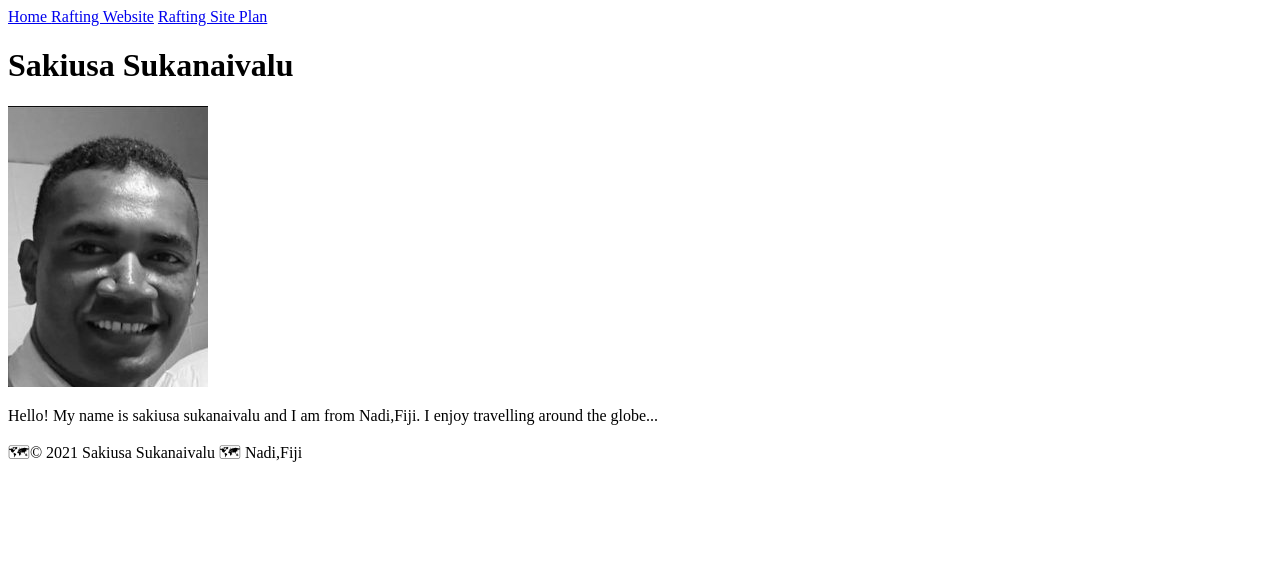
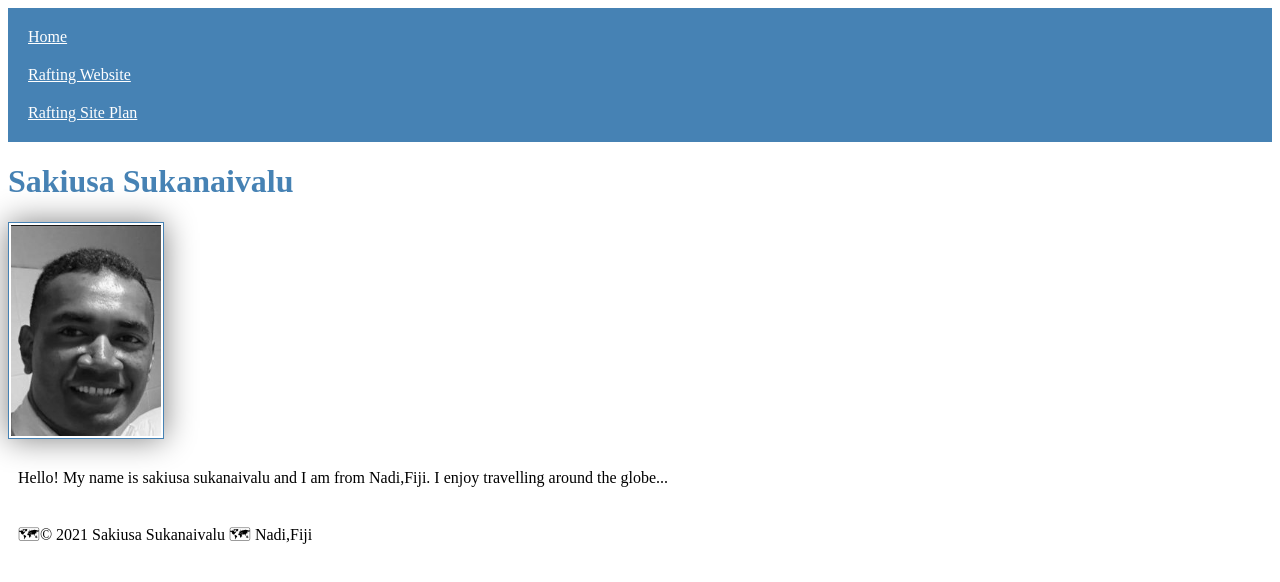
Before and after one commit to sukanaivalu/wdd130, a plain HTML site: page index.html in a window 1280 px wide. Drawn offline with Linux system fonts and the light colour scheme; files that its build step writes are made by us from their sources.

Commit message:
styles added

```diff
--- a/index.html
+++ b/index.html
@@ -4,6 +4,7 @@
         <meta charset="utf-8">
         <meta name="viewport" content="width=device,initial-scale=1.0">
         <title>Sakiusa Sukanaivalu | WDD 130</title>
+        <link rel="stylesheet" href="styles/styles.css">
     </head>
     <body>
         <header>
--- /dev/null
+++ b/week02/styles/styles.css
@@ -0,0 +1,22 @@
+nav {
+    background-color: steelblue;
+    padding: 10px;
+}
+nav a {
+    color:white;
+    padding: 10px;
+    display: block;
+
+}
+h1 { color:steelblue;
+}
+img {
+    width:150px;
+    height: auto;
+    border: 1px solid steelblue;
+    padding:2px;
+    box-shadow: 0 0 30px gray
+}
+p {
+    padding: 10px
+}
```
